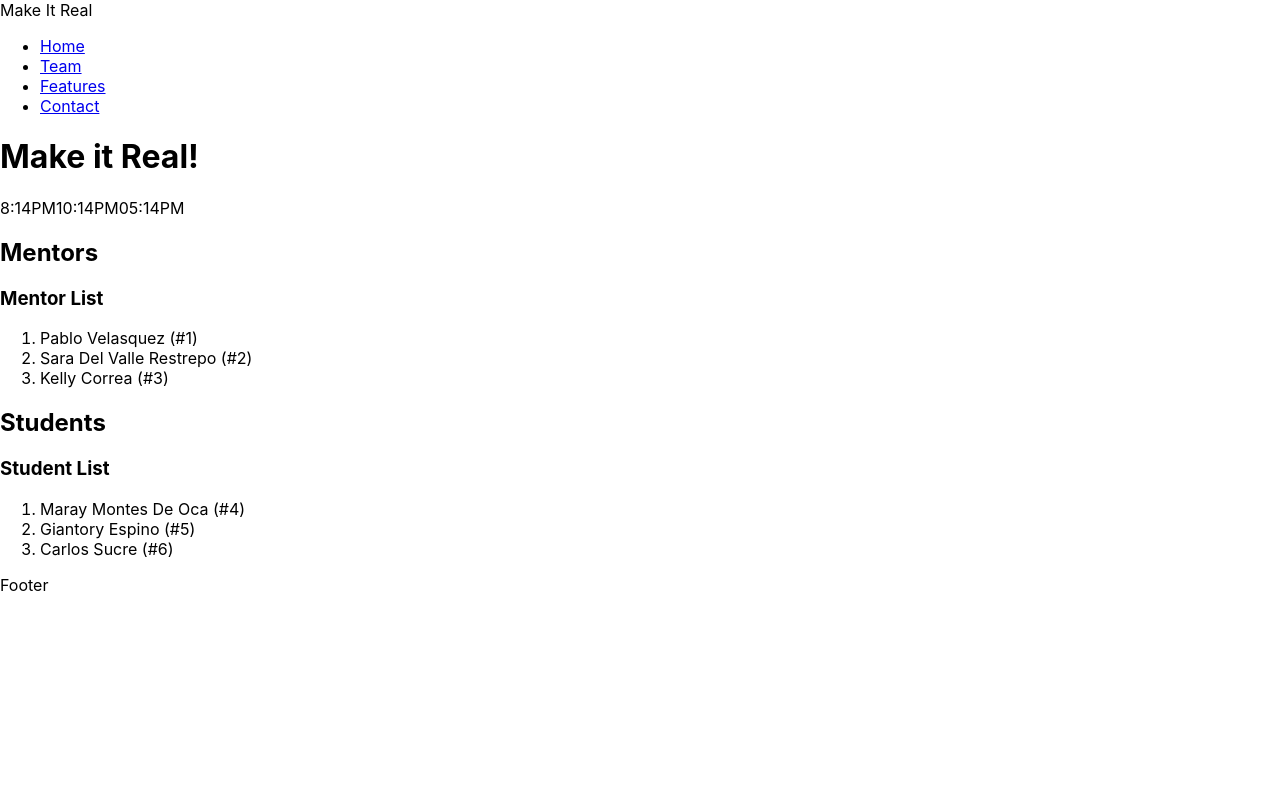
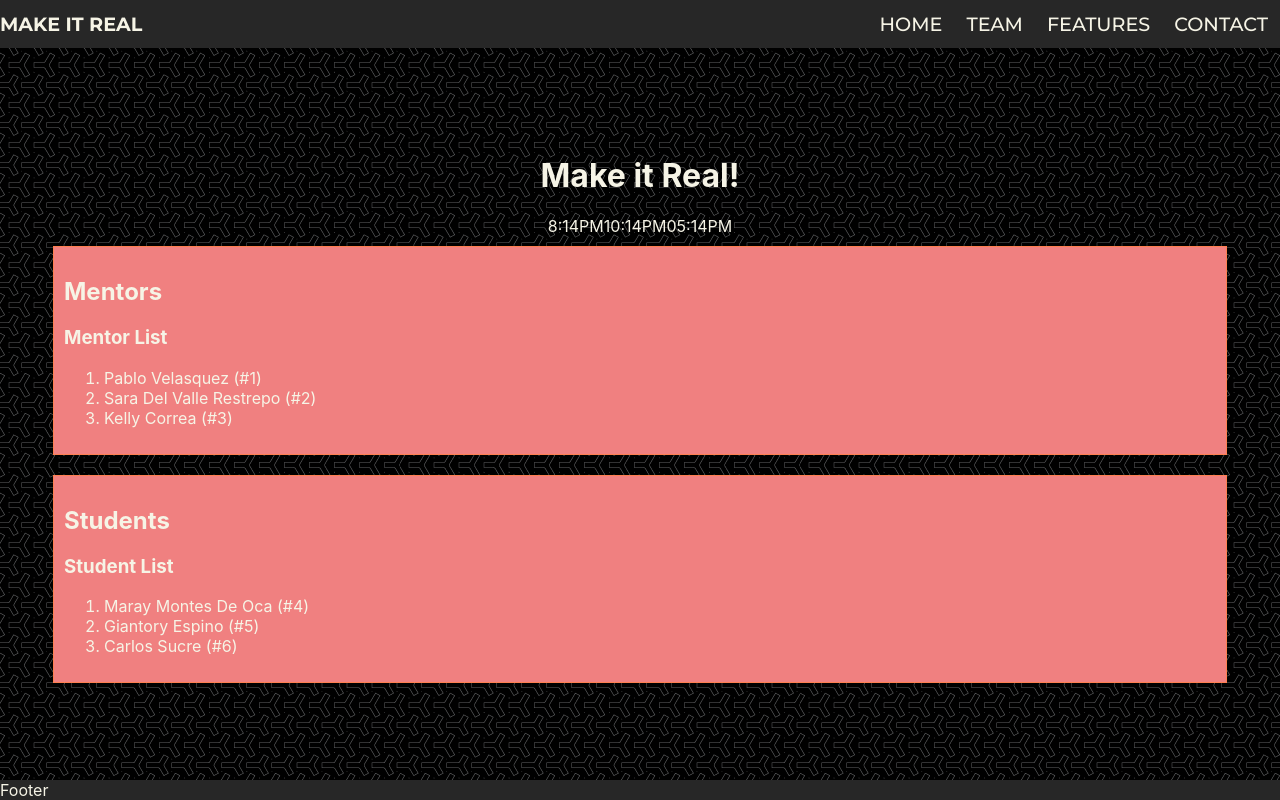
Before and after one commit to makeitrealcamp/top-v11, a React (Create React App) app in the folder packages/react-mir/: page / in a window 1280 px wide. Built offline with nearby package versions, Linux system fonts and the light colour scheme.

Commit message:
feat(react-mir): update index.css and public assets

```diff
--- a/packages/react-mir/src/index.css
+++ b/packages/react-mir/src/index.css
@@ -1,5 +1,12 @@
+@import url("https://fonts.googleapis.com/css2?family=Montserrat:wght@400;500;600;700&display=swap");
+
+html, body {
+  margin: 0;
+  padding: 0;
+  height: 100%;
+}
+
 body {
-  margin: 0;
   font-family: -apple-system, BlinkMacSystemFont, 'Segoe UI', 'Roboto', 'Oxygen',
     'Ubuntu', 'Cantarell', 'Fira Sans', 'Droid Sans', 'Helvetica Neue',
     sans-serif;
@@ -7,7 +14,99 @@ body {
   -moz-osx-font-smoothing: grayscale;
 }
 
-code {
-  font-family: source-code-pro, Menlo, Monaco, Consolas, 'Courier New',
-    monospace;
+#root {
+  height: 100%;
 }
+
+.App {
+  display: flex;
+  flex-direction: column;
+  height: 100%;
+  flex: 1;
+}
+
+header {
+  background: #272727;
+  display: flex;
+  align-items: center;
+  justify-content: space-between;
+  font-family: "Montserrat", sans-serif;
+}
+
+.logo {
+  margin-right: 20px;
+}
+
+header #company-name {
+  font-weight: 700;
+  font-size: 1.2em;
+  color: #f6f4e6;
+  font-family: "Montserrat", sans-serif;
+  text-transform: uppercase;
+}
+
+.flex {
+  flex: 1;
+}
+
+.navbar {
+  /* background: #272727; */
+}
+
+.navbar ul {
+  display: flex;
+  margin: 0;
+  justify-content: space-evenly;
+}
+
+.navbar ul li {
+  list-style-type: none;
+  padding: 12px;
+}
+
+.navbar ul li a {
+  color: #f6f4e6;
+  text-decoration: none;
+  font-size: 1.2em;
+  text-transform: uppercase;
+  font-weight: 500;
+  display: inline-block;
+  -webkit-transition: all 0.2s ease-in-out;
+  transition: all 0.2s ease-in-out;
+}
+
+.navbar ul li a:hover {
+  color: #fddb3a;
+}
+
+main {
+  color: #f6f4e6;
+  background-color: #aaa;
+  background-image: url('http://localhost:3000/y-so-serious.png');
+  flex: 1;
+  display: flex;
+  flex-direction: column;
+  justify-content: center;
+  align-items: center;
+}
+
+section.clocks {
+  display: flex;
+  justify-content: space-around;
+}
+
+section.box {
+  background-color: lightcoral;
+  margin: 10px;
+  padding: 10px;
+  width: 90%;
+  border: 1px solid coral;
+}
+
+footer {
+  background: #272727;
+  color: #f6f4e6;
+  display: flex;
+  justify-content: space-between;
+  align-items: center;
+}
```
Also changed, not shown: packages/react-mir/public/y-so-serious.png (added).
